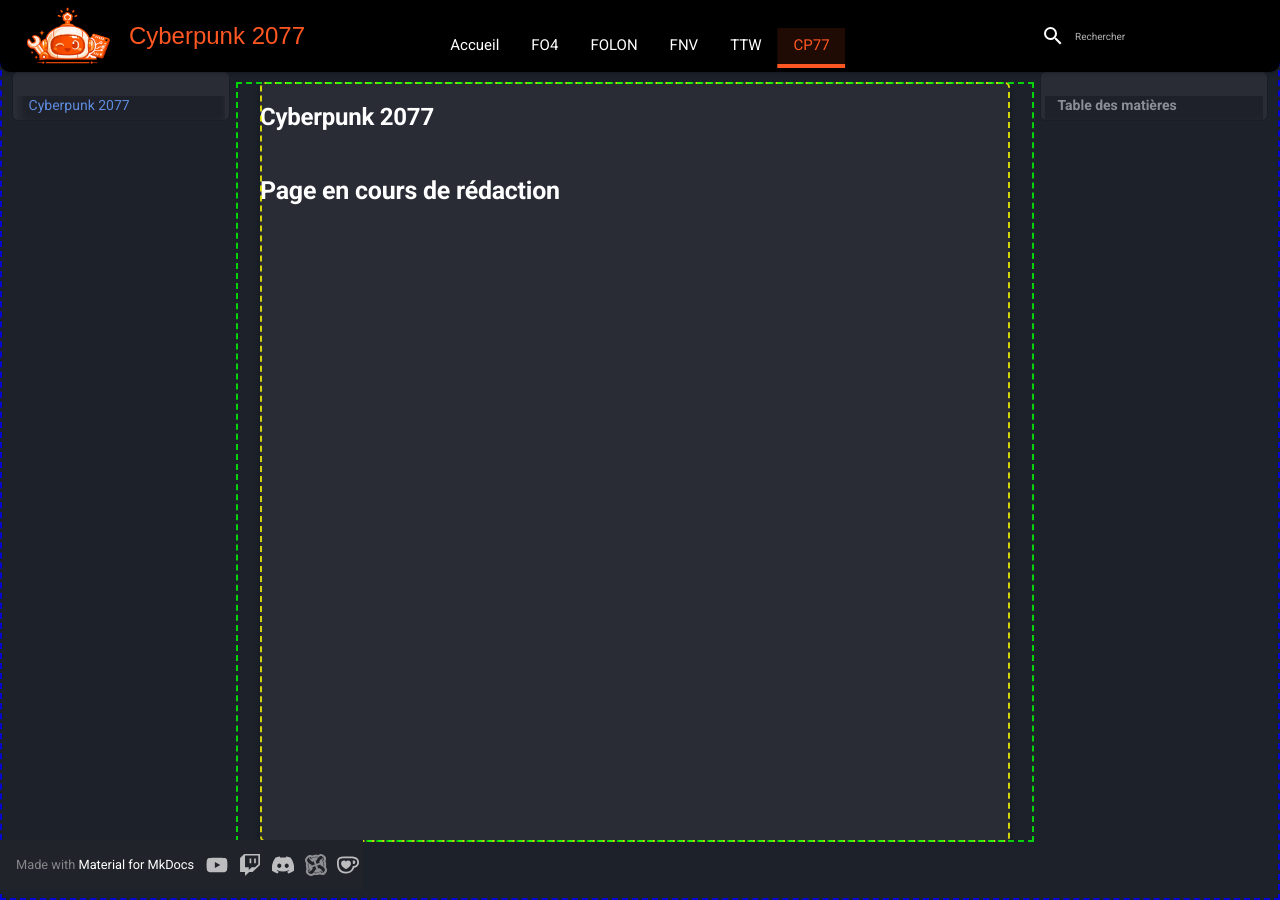
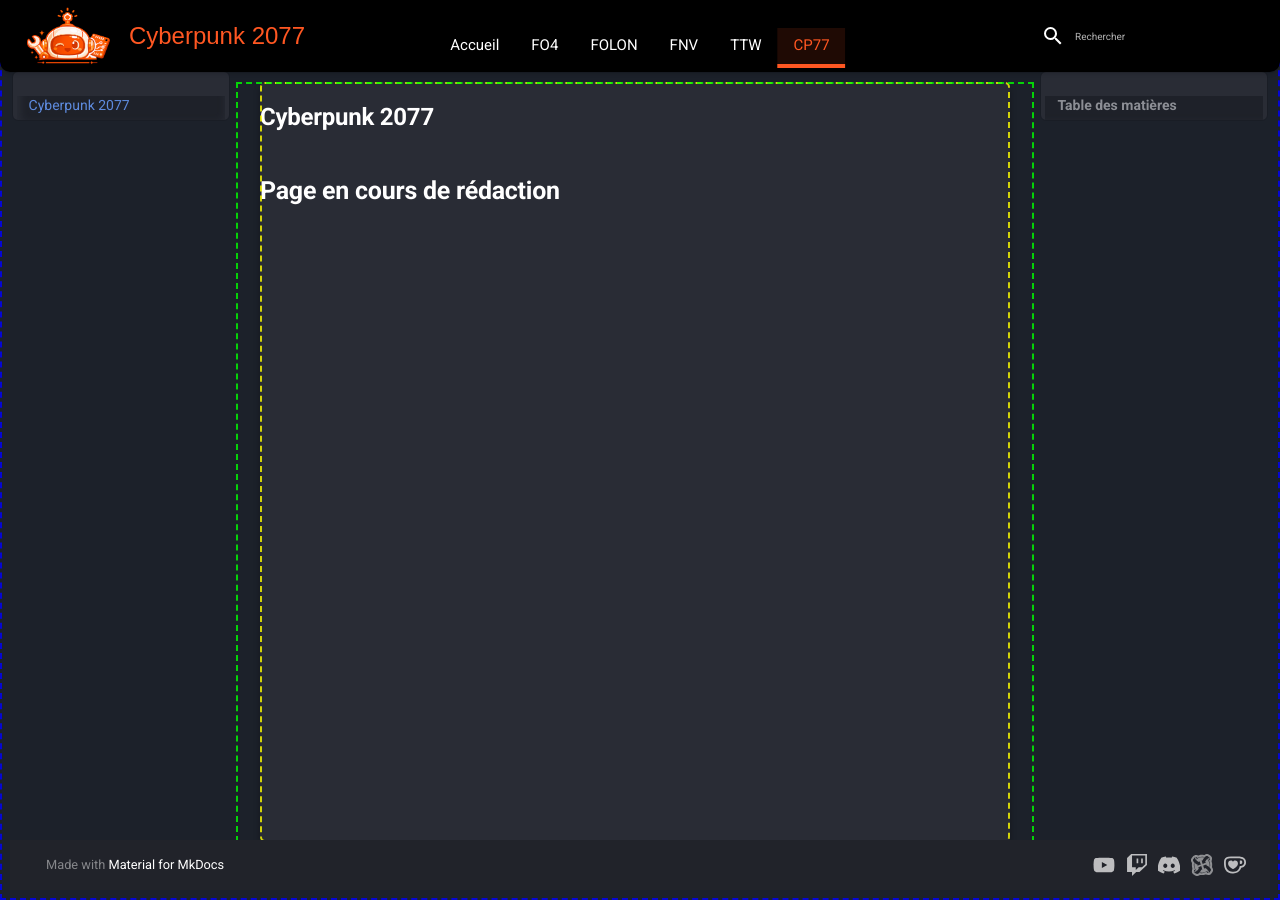
Before and after one commit to Lilevitchi/lilevitchi.github.io, an MkDocs documentation site: the page built from docs/cyberpunk/index.md, in a window 1280 px wide and 900 px high, scrolled down 30 px. Built offline with MkDocs 1.6.1 and Material for MkDocs 9.7.7, drawn with Linux system fonts in a browser that asks for light colours.

Commit message:
Update extra.css

```diff
--- a/docs/stylesheets/extra.css
+++ b/docs/stylesheets/extra.css
@@ -791,6 +791,10 @@
 [data-md-color-scheme] .md-footer {
     position: fixed;
     bottom: 10px;
+    left: 50%;
+    transform: translateX(-50%);
+    width: calc(100% - 20px);
+    max-width: 100%;
     z-index: 50;
 
     background-color: var(--bg-header) !important;
```
